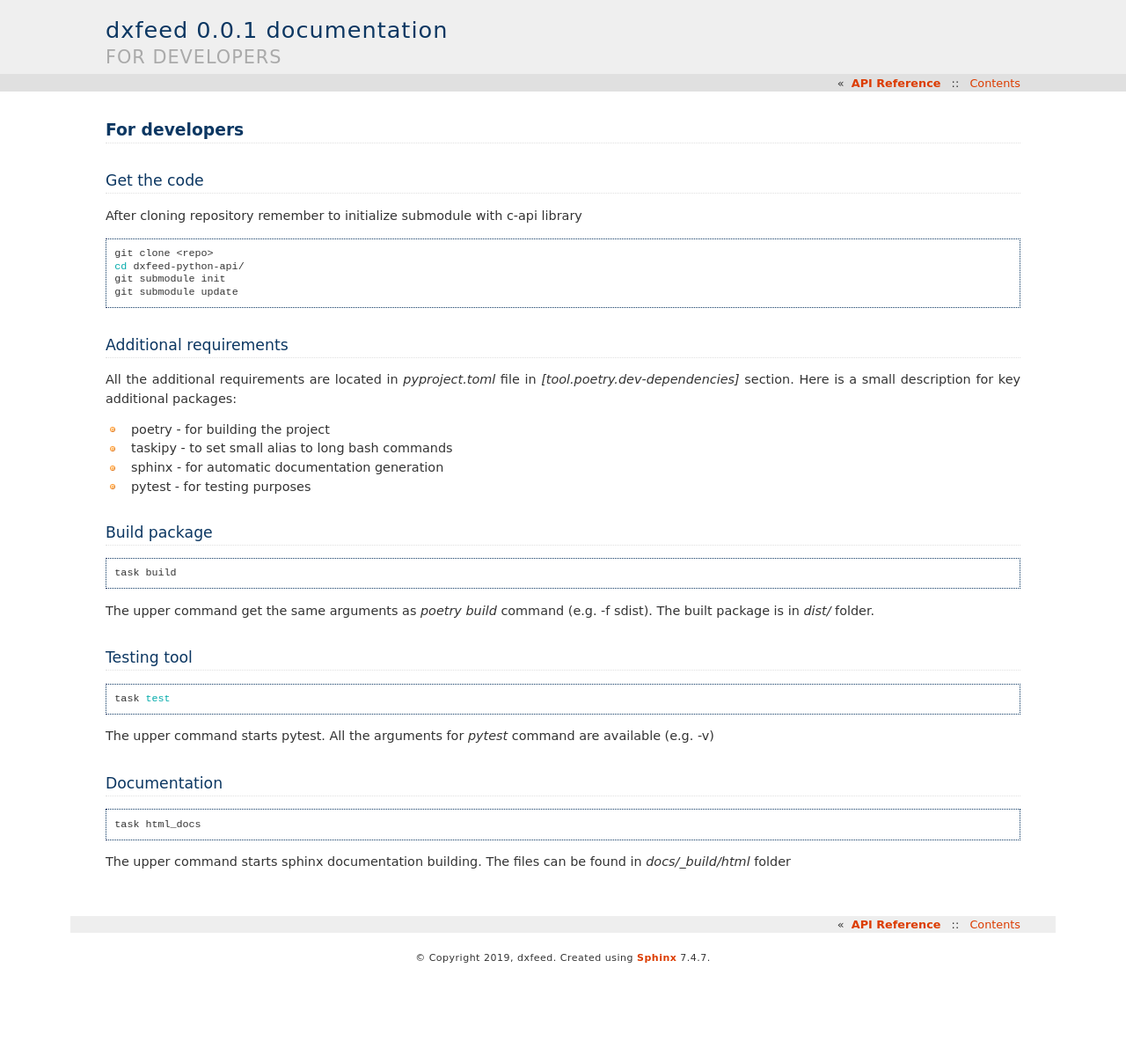
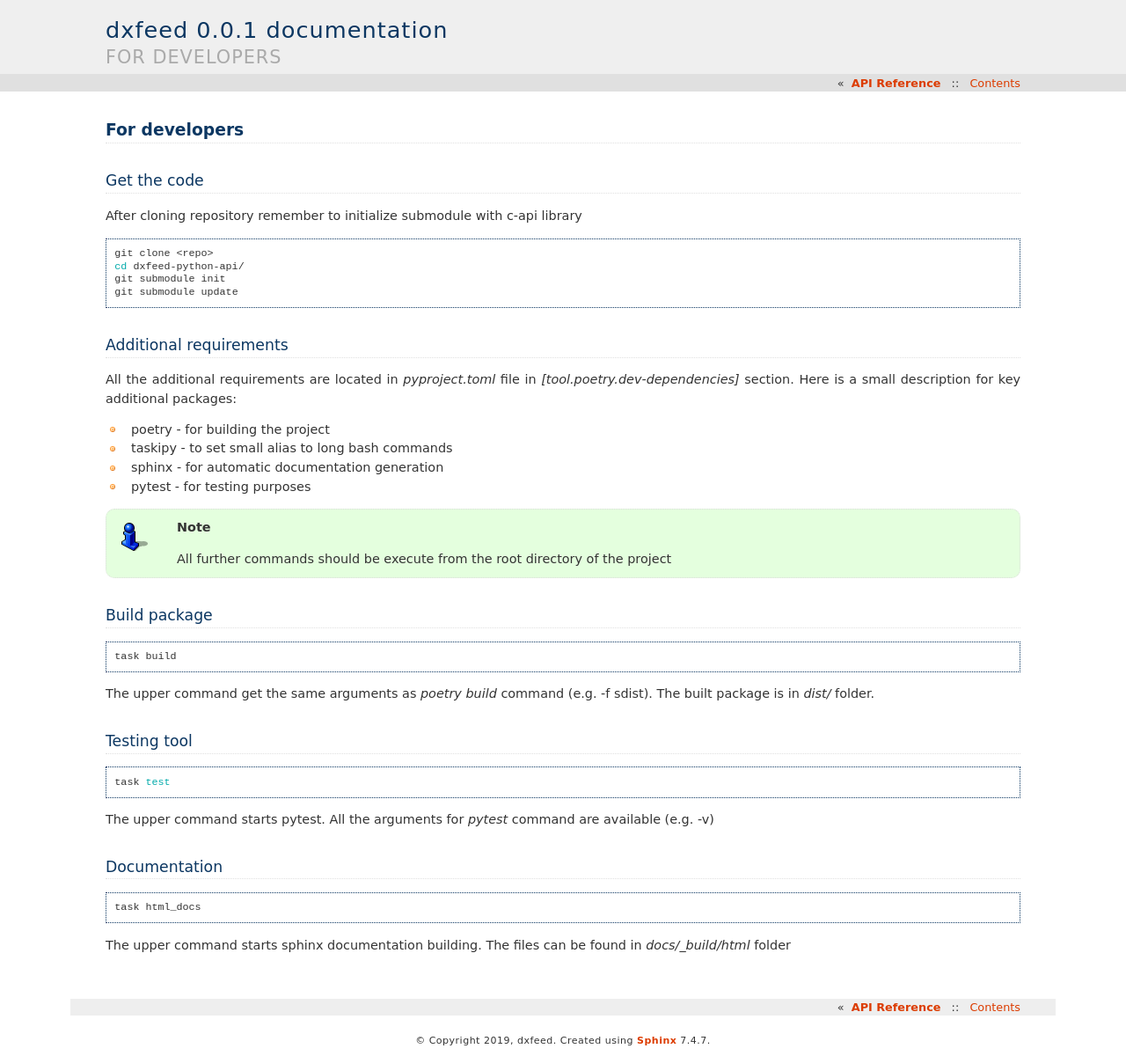
Before and after one commit to dxFeed/dxfeed-python-api, a Sphinx documentation site: the page built from docs/devs.rst, in a window 1280 px wide. Shown: the whole page at 88% size. Built offline with Sphinx 7.4.7, drawn with Linux system fonts in a browser that asks for light colours; before the commit the page ends 1105 px from its top, so only the background shows below that.

Commit message:
[EN-1215] dev note added

```diff
--- a/docs/devs.rst
+++ b/docs/devs.rst
@@ -27,6 +27,9 @@
 * sphinx - for automatic documentation generation
 * pytest - for testing purposes
 
+.. note::
+    All further commands should be execute from the root directory of the project
+
 Build package
 -------------
 
```
